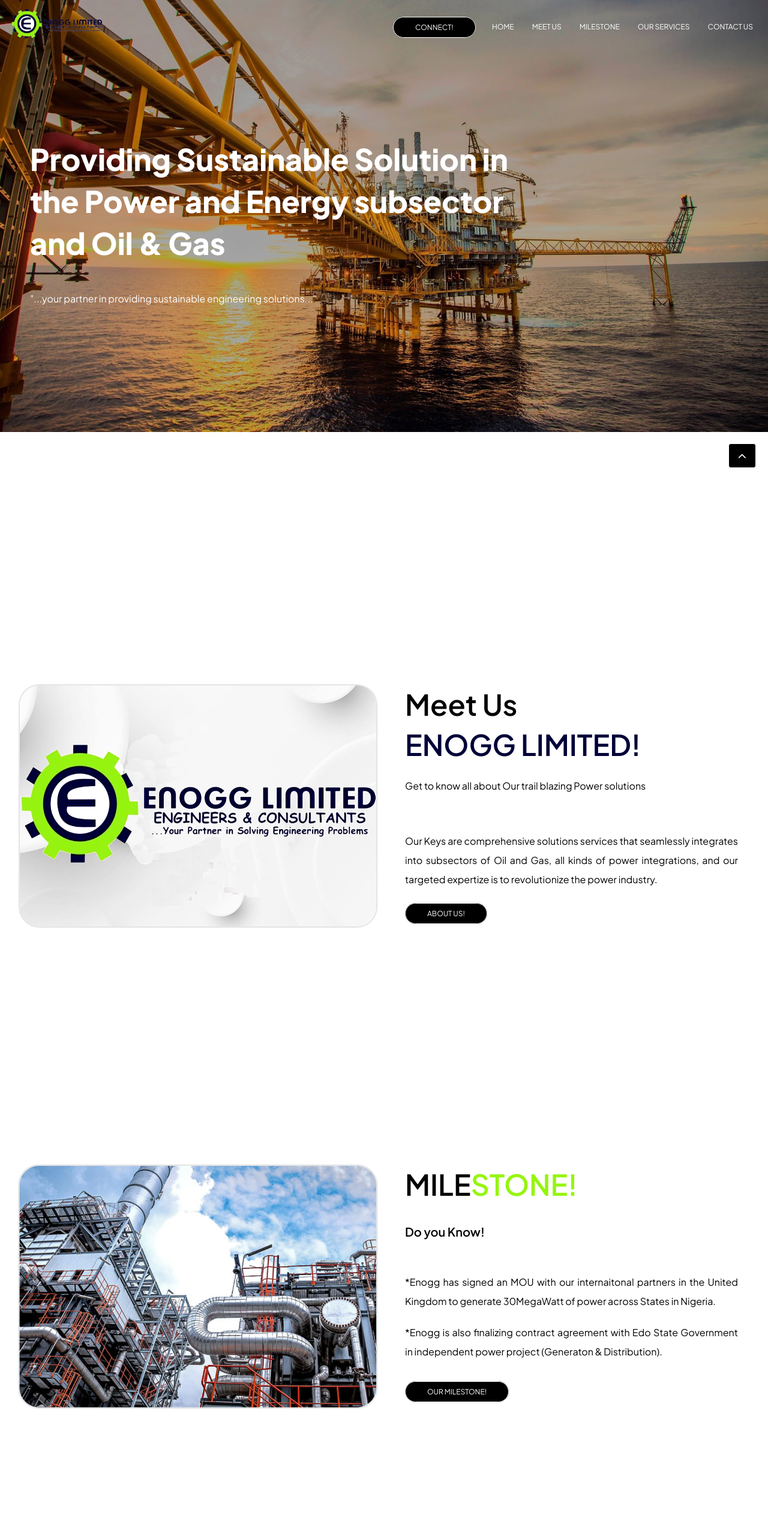
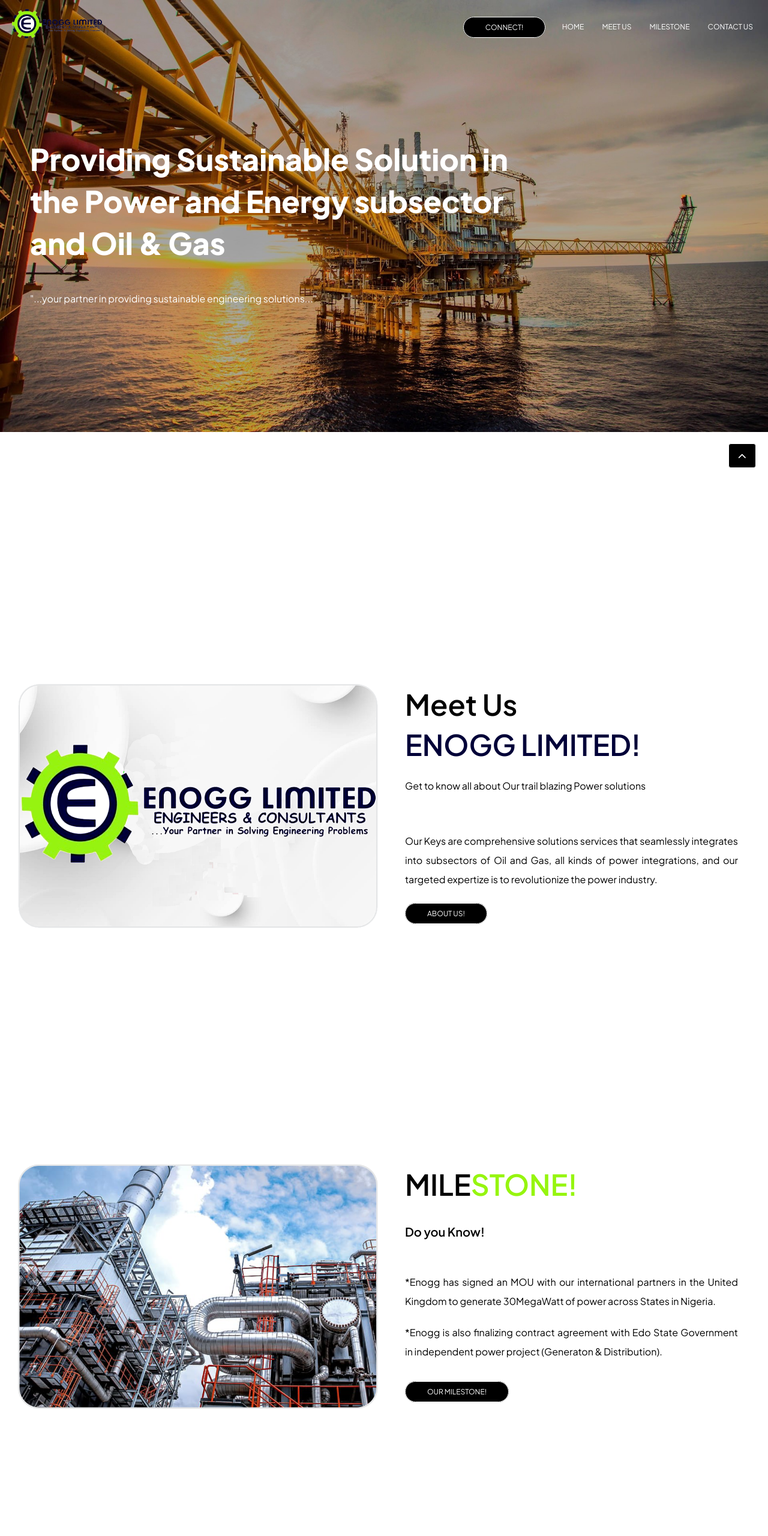
Before and after one commit to ODens23/enogg, a plain HTML site: page index.html in a window 1280 px wide. Shown: the top 2560 px of the page at 60% size. Drawn offline with Linux system fonts and the light colour scheme.

Commit message:
Updated home page
Updated typographical errors in spelling

```diff
--- a/index.html
+++ b/index.html
@@ -53,7 +53,6 @@
                                 <li><a class="smooth-scroll" href="#home">Home</a></li>
                                 <li><a class="smooth-scroll" href="#about1">Meet Us</a></li>
                                 <li><a class="smooth-scroll" href="#about2">Milestone</a></li>
-                                <li><a class="smooth-scroll" href="#services">Our Services</a></li>
                                 <li><a class="smooth-scroll" href="#contact">Contact Us</a></li>
                                 <div class="get_touch_btn">
                                     <a class="btn-general btn-lotus" href="#" title="Connect!" role="button"> Connect!</a>
@@ -73,7 +72,6 @@
                                 <li><a class="smooth-scroll" href="#home">Home</a></li>
                                 <li><a class="smooth-scroll" href="#about1">Meet Us</a></li>
                                 <li><a class="smooth-scroll" href="#milestone">Milestone</a></li>
-                                <li><a class="smooth-scroll" href="#services">Our Services</a></li>
                                 <li><a class="smooth-scroll" href="#google-map">Visit Us</a></li>
                                 <li><a class="smooth-scroll" href="#contact">Contact Us</a></li>
                                 <div class="get_touch_btn">
@@ -161,7 +159,7 @@
                         <div id="about2_text">
                             <h2>MILE<span>STONE!</span></h2>
                             <p><span>Do you Know!</span></p><br><br>
-                            <p>*Enogg has signed an MOU with our internaitonal partners in the United Kingdom to generate 30MegaWatt of power across States in Nigeria.</p>
+                            <p>*Enogg has signed an MOU with our international partners in the United Kingdom to generate 30MegaWatt of power across States in Nigeria.</p>
                             <p>*Enogg is also finalizing contract agreement with Edo State Government in independent power project (Generaton & Distribution).</p>
                             <div class="about_btn">
                                 <a class="btn-general btn-lotus" href="#" title="Milestone!" role="button">Our Milestone!</a>
```
